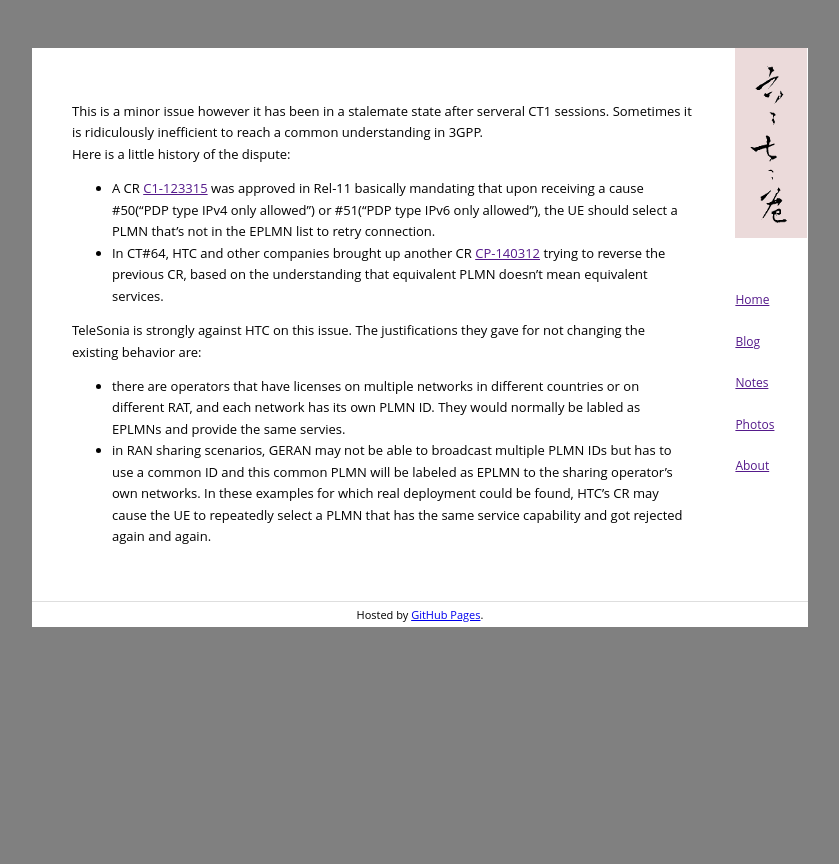
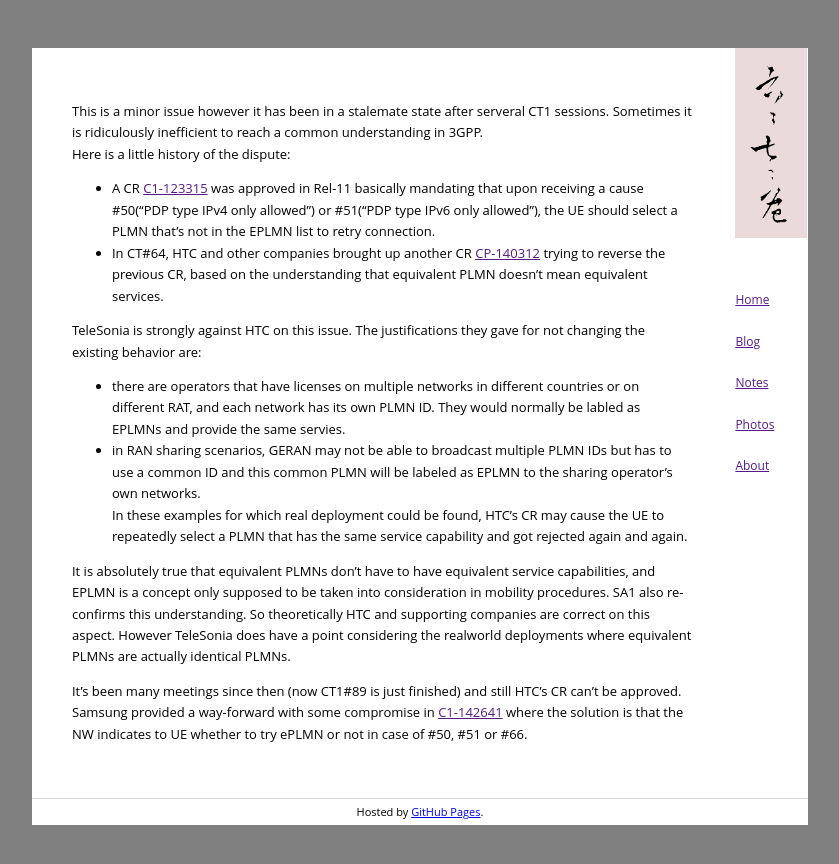
Before and after one commit to wangguanzhou/wangguanzhou.github.io, a Jekyll site: the page built from _posts/2014-12-01-eplmn.md, in a window 1280 px wide. Shown: the top 864 px of the page, without its empty margins (220-1059 px from the left). Built offline with Jekyll 4.4.1, drawn with Linux system fonts in a browser that asks for light colours.

Commit message:
new notes

```diff
--- a/_posts/2014-12-01-eplmn.md
+++ b/_posts/2014-12-01-eplmn.md
@@ -17,13 +17,25 @@ previous CR, based on the understanding that equivalent PLMN doesn't mean
 equivalent services.
 
 TeleSonia is strongly against HTC on this issue. The justifications they gave
-for not changing the existing behavior are:
+for not changing the existing behavior are:<br/>
 - there are operators that have licenses on multiple networks in different
 countries or on different RAT, and each network has its own PLMN ID. They would
 normally be labled as EPLMNs and provide the same servies.
 - in RAN sharing scenarios, GERAN may not be able to broadcast multiple PLMN IDs
 but has to use a common ID and this common PLMN will be labeled as EPLMN to the
-sharing operator's own networks.
+sharing operator's own networks.<br/>
 In these examples for which real deployment could be found, HTC's CR may cause
 the UE to repeatedly select a PLMN that has the same service capability and got
 rejected again and again.<br/>
+
+It is absolutely true that equivalent PLMNs don't have to have equivalent
+service capabilities, and EPLMN is a concept only supposed to be taken into
+consideration in mobility procedures. SA1 also re-confirms this understanding.
+So theoretically HTC and supporting companies are correct on this aspect.
+However TeleSonia does have a point considering the realworld deployments where
+equivalent PLMNs are actually identical PLMNs.<br/>
+
+It's been many meetings since then (now CT1#89 is just finished) and still HTC's
+CR can't be approved. Samsung provided a way-forward with some compromise in
+[C1-142641]() where the solution is that the NW indicates to UE whether to try
+ePLMN or not in case of #50, #51 or #66. <br/>
```
